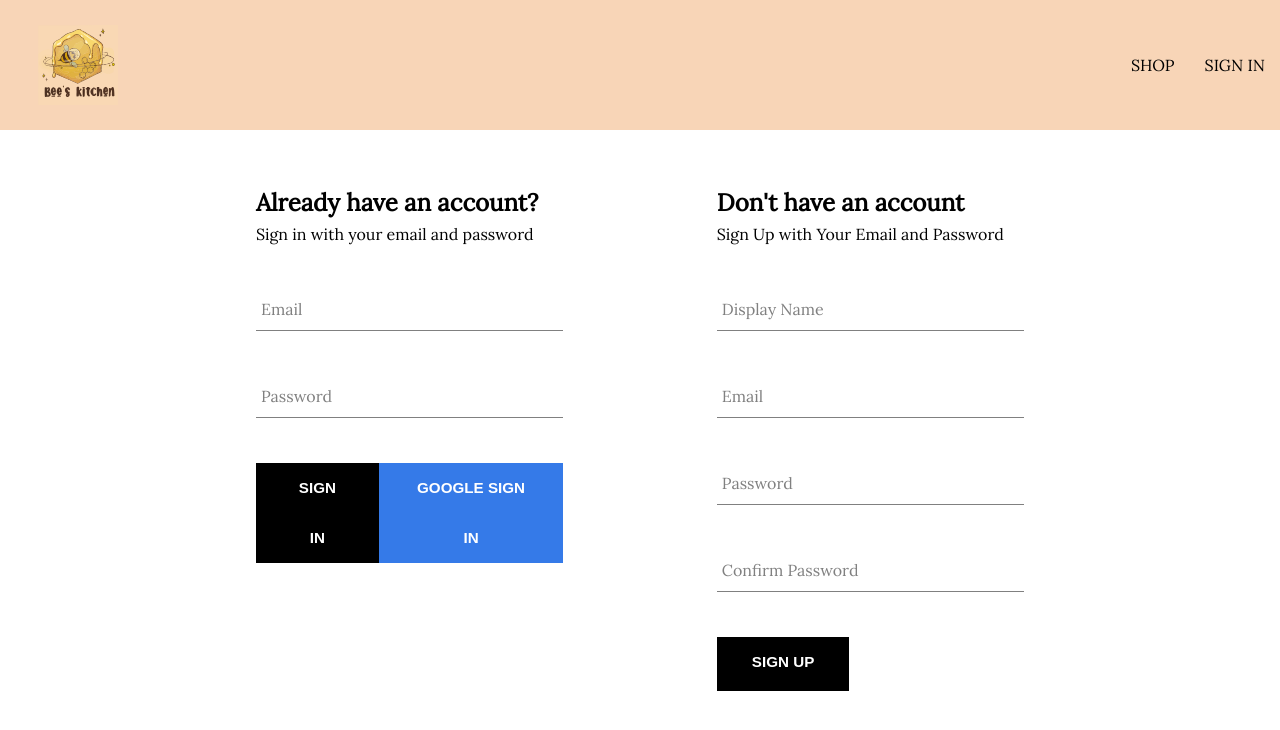
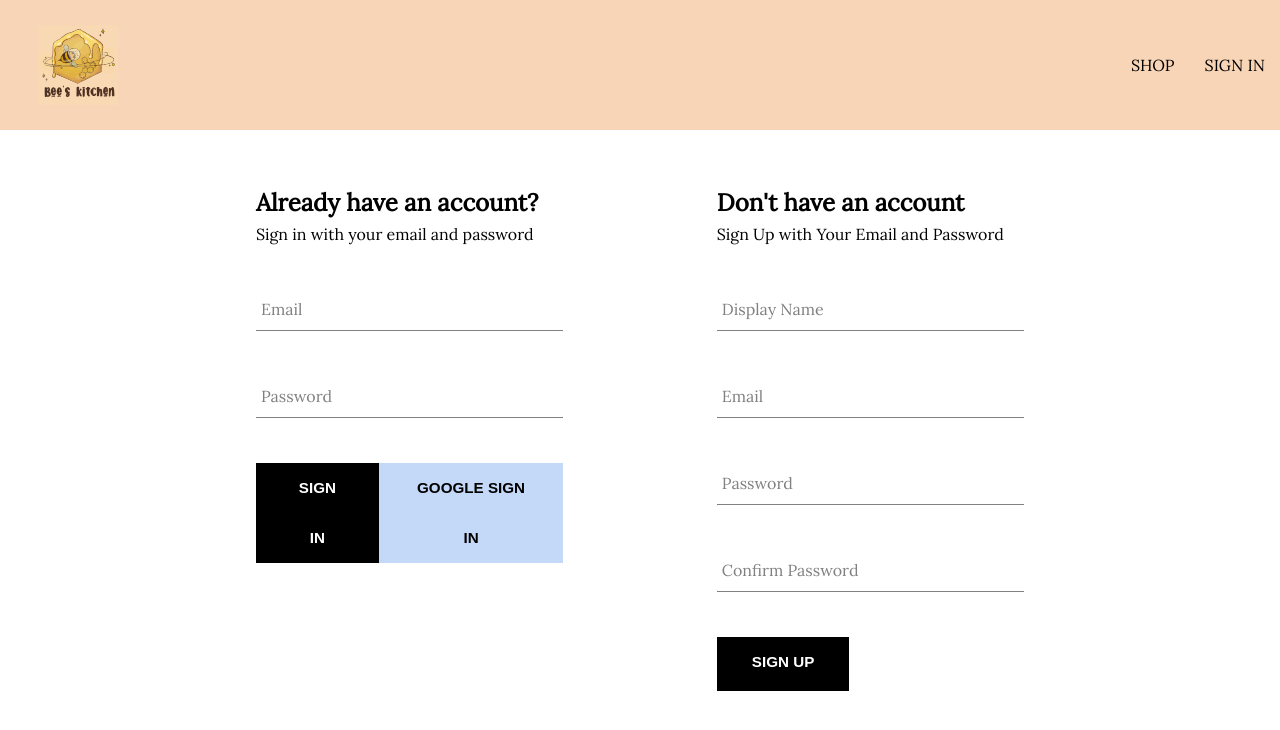
Before and after one commit to linhlekhanh11/bee-kitchen, a React (Create React App) app: page /auth in a window 1280 px wide. In both pictures the pointer is over the button "GOOGLE SIGN IN". Shown: the top 730 px of the page. Built offline with nearby package versions, Linux system fonts and the light colour scheme; a web font is replaced by a local one.

Commit message:
add styling for hover google button

```diff
--- a/src/components/button/button.styles.scss
+++ b/src/components/button/button.styles.scss
@@ -26,7 +26,8 @@
     color: white;
 
     &:hover {
-      background-color: #357ae8;
+      background-color: #c4d8f7;
+      color: black;
       border: none;
     }
   }
```
